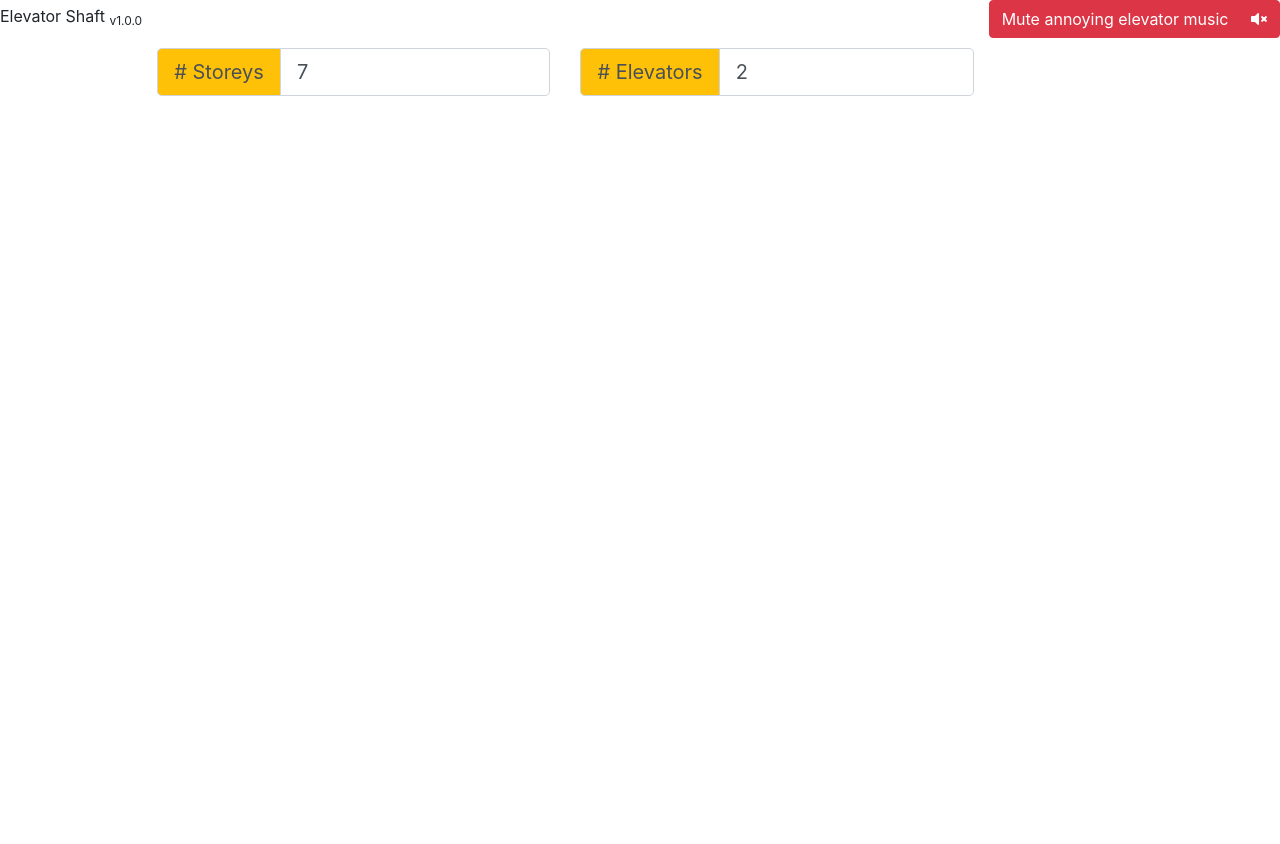
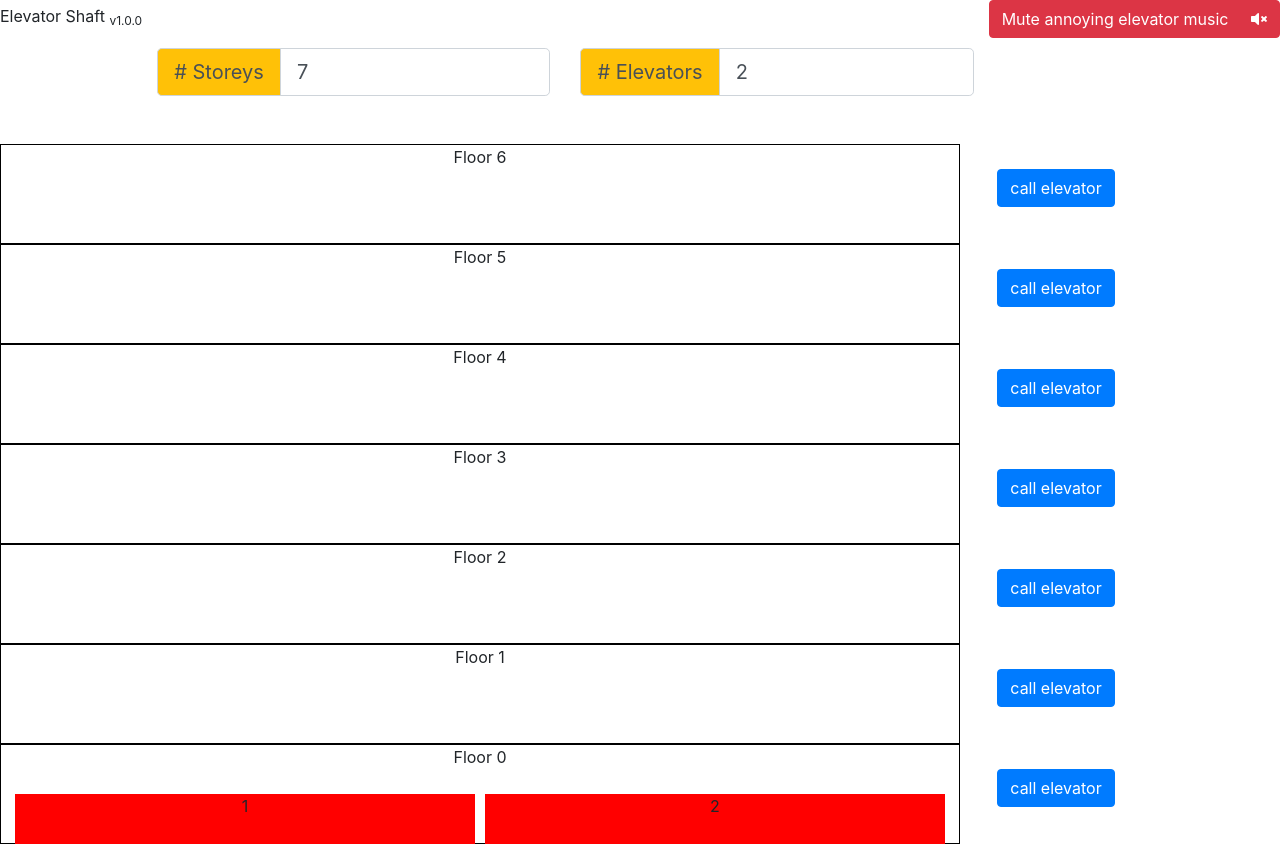
Before and after one commit to ereztdev/elevator-shaft, a Vue app: page / in a window 1280 px wide. Both pictures are taken after a click on the button "Lets Ride". Before the commit the page ends 800 px from the top, so only its background shows below. Built offline with nearby package versions, Linux system fonts and the light colour scheme; a web font is replaced by a local one.

Commit message:
changeable methods for storeys and elevators + elevator wireframe

```diff
--- a/src/App.vue
+++ b/src/App.vue
@@ -2,7 +2,6 @@
     <div id="app">
         <div class="top-header">
             <span class="my-1 float-left">Elevator Shaft&nbsp;<sub>v1.0.0</sub></span>
-
         </div>
         <elevator-music/>
         <div class="splash">
@@ -12,6 +11,10 @@
             </div>
         </div>
         <elevator-config/>
+        <div class="elevator-storey--wrapper">
+            <storeys/>
+            <elevators/>
+        </div>
 
     </div>
 </template>
@@ -19,20 +22,20 @@
 <script>
     import ElevatorMusic from './components/ElevatorMusic'
     import ElevatorConfig from './components/ElevatorConfig'
+    import Storeys from './components/Storeys'
+    import Elevators from './components/Elevators';
+
 
     export default {
         name: 'App',
         components: {
             ElevatorMusic,
             ElevatorConfig,
+            Storeys,
+            Elevators,
+
         },
         computed: {
-            getElevators: function () {
-                return this.$store.state.elevators;
-            },
-            getFloors: function () {
-                return this.$store.state.floors;
-            },
         },
         mounted() {
             $('.top-header').hide()
@@ -42,6 +45,7 @@
             letsRide: function () {
                 this.$store.commit('init', true)
                 $('.splash').fadeOut()
+                $('.top-header').fadeIn()
                 $('.top-header').slideDown()
 
             },
@@ -70,6 +74,7 @@
         position: fixed;
         width: 100%;
         height: 100%;
+        z-index: 1;
         font-family: 'Modak', cursive;
         background: $pallete_brown;
         color: $pallete_turq;
@@ -94,8 +99,8 @@
         left: 50%;
         transform: translate(-50%, -50%);
     }
-
-    audio {
-        /*display: none;*/
+    .elevator-storey--wrapper{
+        position: relative;
+        width: 90vw;
     }
 </style>
--- a/src/components/ElevatorConfig.vue
+++ b/src/components/ElevatorConfig.vue
@@ -6,7 +6,7 @@
                     <div class="input-group-prepend">
                         <span class="input-group-text bg-warning"># Storeys</span>
                     </div>
-                    <input type="number" class="form-control" aria-label="Large" :value="getFloors">
+                    <input @change="changeStoreys($event)" type="number" class="form-control" aria-label="Large" :value="getStoreys">
                 </div>
             </div>
             <div class="col-md-6">
@@ -14,7 +14,7 @@
                     <div class="input-group-prepend">
                         <span class="input-group-text bg-warning"># Elevators</span>
                     </div>
-                    <input type="number" class="form-control" aria-label="Large" :value="getElevators">
+                    <input @change="changeElevators($event)" type="number" class="form-control" aria-label="Large" :value="getElevators">
                 </div>
             </div>
         </div>
@@ -31,9 +31,17 @@
             getElevators: function () {
                 return this.$store.state.elevators;
             },
-            getFloors: function () {
-                return this.$store.state.floors;
+            getStoreys: function () {
+                return this.$store.state.storeys;
             },
+        },
+        methods:{
+            changeStoreys: function (event) {
+                this.$store.commit('changeStoreys', parseInt(event.target.value))
+            },
+            changeElevators: function (event) {
+                this.$store.commit('changeElevators', parseInt(event.target.value))
+            }
         },
     }
 </script>
--- /dev/null
+++ b/src/components/Elevators.vue
@@ -0,0 +1,47 @@
+<template>
+    <div class="elevator--wrapper">
+        <div v-for="(elevator,index) in getElevators"
+             v-bind:key="index"
+             class="elevator"
+        >{{elevator}}
+        </div>
+    </div>
+</template>
+
+<script>
+    export default {
+        name: "Elevators",
+        computed: {
+            getElevators: function () {
+                return this.$store.state.elevators;
+            },
+            getElevatorWidth: function () {
+                // let elevators = this.$store.state.elevators;
+                return 120
+
+            }
+        },
+
+    }
+</script>
+
+<style scoped>
+    .elevator--wrapper{
+        position: absolute;
+        left: 10px;
+        bottom: 0;
+        display: flex;
+        flex-direction: row;
+        align-items: stretch;
+        width: calc(83.333333% - 20px);
+    }
+    .elevator {
+        position: relative;
+        height: 50px;
+        background: red;
+        margin: 0 5px;
+        display: inline-block;
+        flex: 1;
+
+    }
+</style>
--- /dev/null
+++ b/src/components/Storeys.vue
@@ -0,0 +1,43 @@
+<template>
+    <div class="container-fluid storey--wrapper">
+        <div v-for="(floor,index) in getStoreys" v-bind:key="index"  class="row floor">
+            <div class="col-sm-10 floor__shaft">
+                <div class="">Floor {{getStoreys - floor}}</div>
+            </div>
+            <div class="col-sm-2 floor__button">
+                <button type="button" class="btn btn-primary">call elevator</button>
+            </div>
+        </div>
+<!--        <div v-for="(floor,index) in getStoreys" v-bind:key="index" class="floor">-->
+<!--            <div class="">Floor {{getStoreys - floor}}</div>-->
+<!--        </div>-->
+    </div>
+</template>
+
+<script>
+    export default {
+        name: "Storeys",
+        components:{
+        },
+        computed: {
+            getStoreys: function () {
+                return this.$store.state.storeys;
+            },
+        },
+    }
+</script>
+
+<style lang="scss">
+    .floor {
+        /*width: 100%;*/
+        height: 100px;
+    }
+    .floor__shaft{
+        border: black 1px solid;
+    }
+    .floor__button{
+        button{
+            margin-top:25px;
+        }
+    }
+</style>
--- a/src/store/index.js
+++ b/src/store/index.js
@@ -6,22 +6,20 @@ Vue.use(Vuex)
 export default new Vuex.Store({
   state: {
     elevators: 2,
-    floors:7,
+    storeys:7,
     init:false,
   },
   mutations: {
     changeElevators(state, elevators) {
       state.elevators = elevators
     },
-    changeFloors(state, floors) {
-      state.floors = floors
+    changeStoreys(state, storeys) {
+      state.storeys = storeys
     },
     init(state, payload) {
       state.init = payload
     },
   },
-  actions: {
-  },
   modules: {
   }
 })
```
